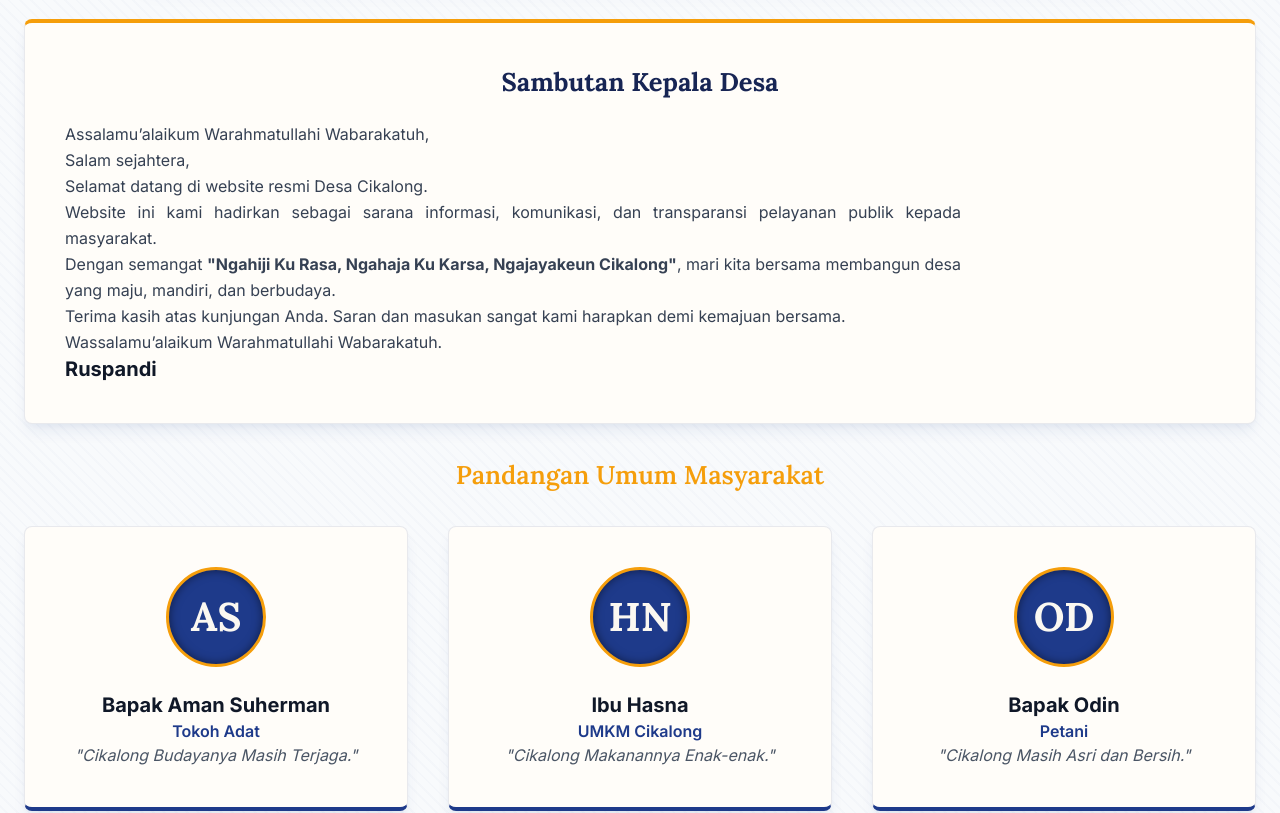
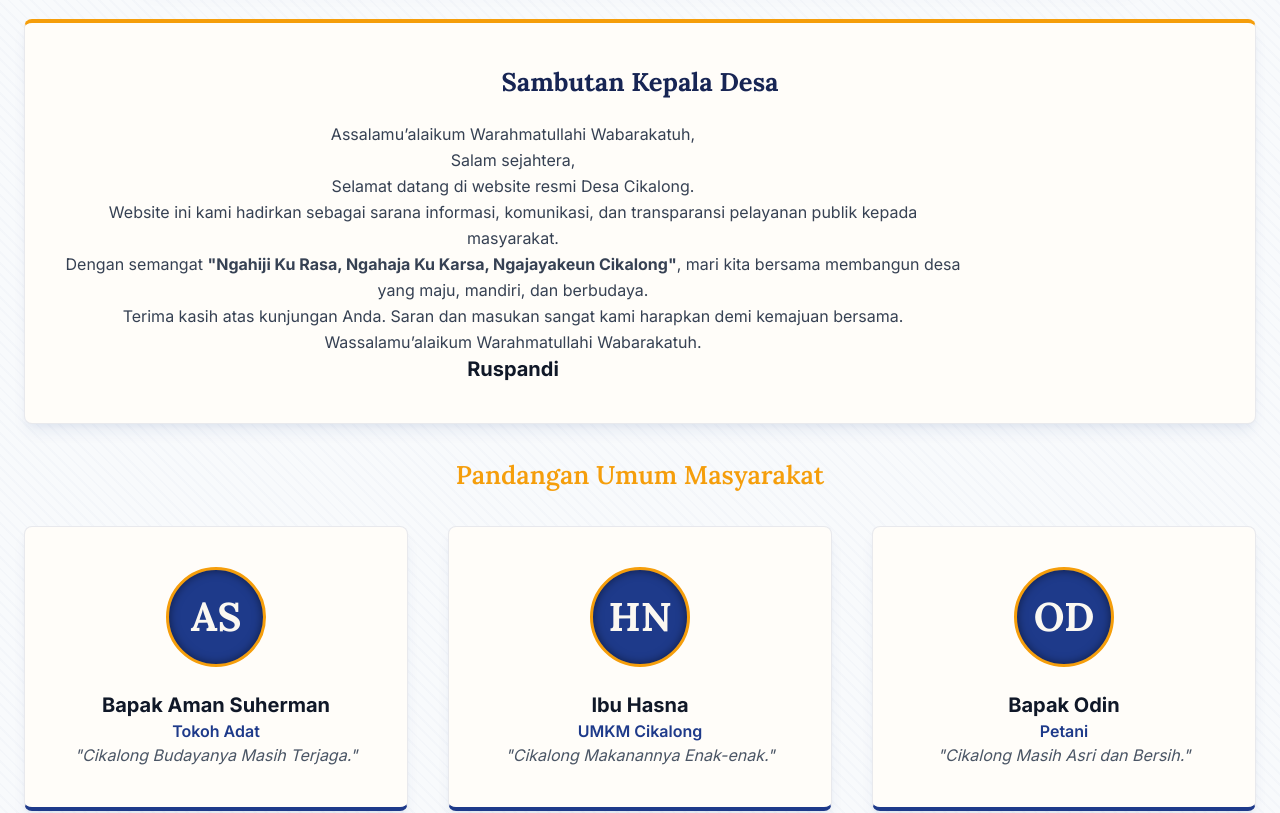
Before and after one commit to Nabilla19/cikalong, a Next.js app: page / in a window 1280 px wide. Shown: the part 1560-2373 px from the top of the page. Built offline with nearby package versions, Linux system fonts and the light colour scheme; no server answers; the database is empty.

Commit message:
fix: revert sambutan to text-center and center footer text

```diff
--- a/app/components/Footer.tsx
+++ b/app/components/Footer.tsx
@@ -9,12 +9,12 @@ export default async function Footer() {
     <footer className="footer">
       <div className="footer-container">
         <div className="footer-grid">
-          <div className="footer-section text-center">
+          <div className="footer-section text-center flex flex-col items-center">
             <div className="footer-logo">
               <div className="logo-icon-footer"></div>
               <h2>Desa Cikalong</h2>
             </div>
-            <p className="footer-desc mx-auto max-w-2xl">
+            <p className="footer-desc mx-auto max-w-2xl text-center">
               Portal informasi resmi Desa Cikalong. Kami berkomitmen untuk memberikan pelayanan publik terbaik dan transparan kepada masyarakat.
             </p>
           </div>
--- a/app/page.tsx
+++ b/app/page.tsx
@@ -88,12 +88,12 @@ export default async function Home() {
 
           <div className="card mt-12 mb-12">
             <h3 className="card-title text-center text-[#1e3a8a] mb-6">Sambutan Kepala Desa</h3>
-            <div className="sambutan-text text-gray-700 leading-relaxed max-w-4xl mx-auto px-4 md:px-8">
+            <div className="sambutan-text text-gray-700 leading-relaxed text-center max-w-4xl mx-auto px-4 md:px-8">
               <p className="mb-4">Assalamu’alaikum Warahmatullahi Wabarakatuh,<br/>Salam sejahtera,</p>
-              <p className="mb-4 text-justify">Selamat datang di website resmi Desa Cikalong.</p>
-              <p className="mb-4 text-justify">Website ini kami hadirkan sebagai sarana informasi, komunikasi, dan transparansi pelayanan publik kepada masyarakat.</p>
-              <p className="mb-4 text-justify">Dengan semangat <strong>"Ngahiji Ku Rasa, Ngahaja Ku Karsa, Ngajayakeun Cikalong"</strong>, mari kita bersama membangun desa yang maju, mandiri, dan berbudaya.</p>
-              <p className="mb-4 text-justify">Terima kasih atas kunjungan Anda. Saran dan masukan sangat kami harapkan demi kemajuan bersama.</p>
+              <p className="mb-4">Selamat datang di website resmi Desa Cikalong.</p>
+              <p className="mb-4">Website ini kami hadirkan sebagai sarana informasi, komunikasi, dan transparansi pelayanan publik kepada masyarakat.</p>
+              <p className="mb-4">Dengan semangat <strong>"Ngahiji Ku Rasa, Ngahaja Ku Karsa, Ngajayakeun Cikalong"</strong>, mari kita bersama membangun desa yang maju, mandiri, dan berbudaya.</p>
+              <p className="mb-4">Terima kasih atas kunjungan Anda. Saran dan masukan sangat kami harapkan demi kemajuan bersama.</p>
               <p className="mb-6">Wassalamu’alaikum Warahmatullahi Wabarakatuh.</p>
               <p className="text-xl font-bold text-gray-900 mt-2 pb-4">Ruspandi</p>
             </div>
```
